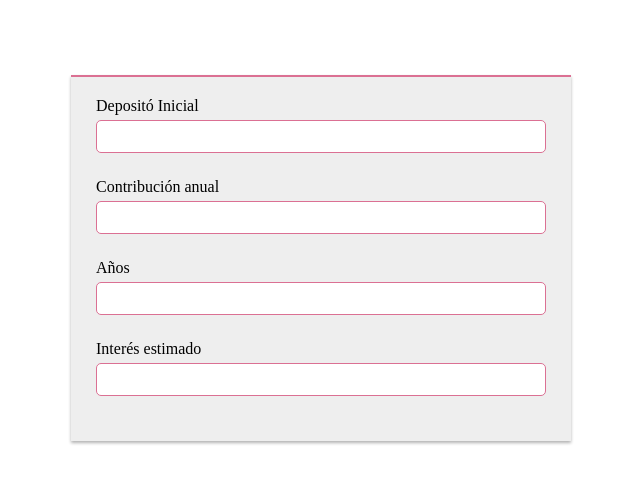
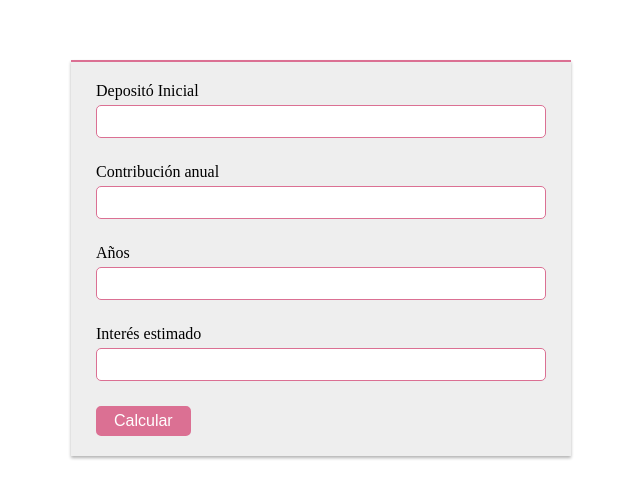
Before and after one commit to LuisanaHenmary/Interes-compuesto, a React (Create React App) app: page / in a window 1280 px wide. Shown: the part 142-640 px from the top of the page, without its empty margins (319-959 px from the left). Built offline with nearby package versions, Linux system fonts and the light colour scheme.

Commit message:
crear y agregar el componente 'Boton'

```diff
--- a/src/App.js
+++ b/src/App.js
@@ -1,6 +1,7 @@
 import styled from 'styled-components'
 import { Formik, Form } from 'formik'
 import Input from './componentes/Input'
+import Boton from './componentes/Boton'
 
 const Contenedor = styled.div`
   display: flex;
@@ -40,6 +41,7 @@ const App = () => {
             <Input name="contribucion" label="Contribución anual"/>
             <Input name="anhos" label="Años"/>
             <Input name="interes" label="Interés estimado"/>
+            <Boton>Calcular</Boton>
           </Form>
         </Formik>
       </Seccion>
--- /dev/null
+++ b/src/componentes/Boton.js
@@ -0,0 +1,13 @@
+import styled from "styled-components";
+
+const Boton = styled.button`
+    background-color: rgba(219,112,147,1);
+    color: white;
+    padding: 0.25em 1em;
+    border: 2px solid rgba(219,112,147,1);
+    border-radius: 5px;
+    font-size: 1em;
+    cursor: pointer;
+`
+
+export default Boton;
```
